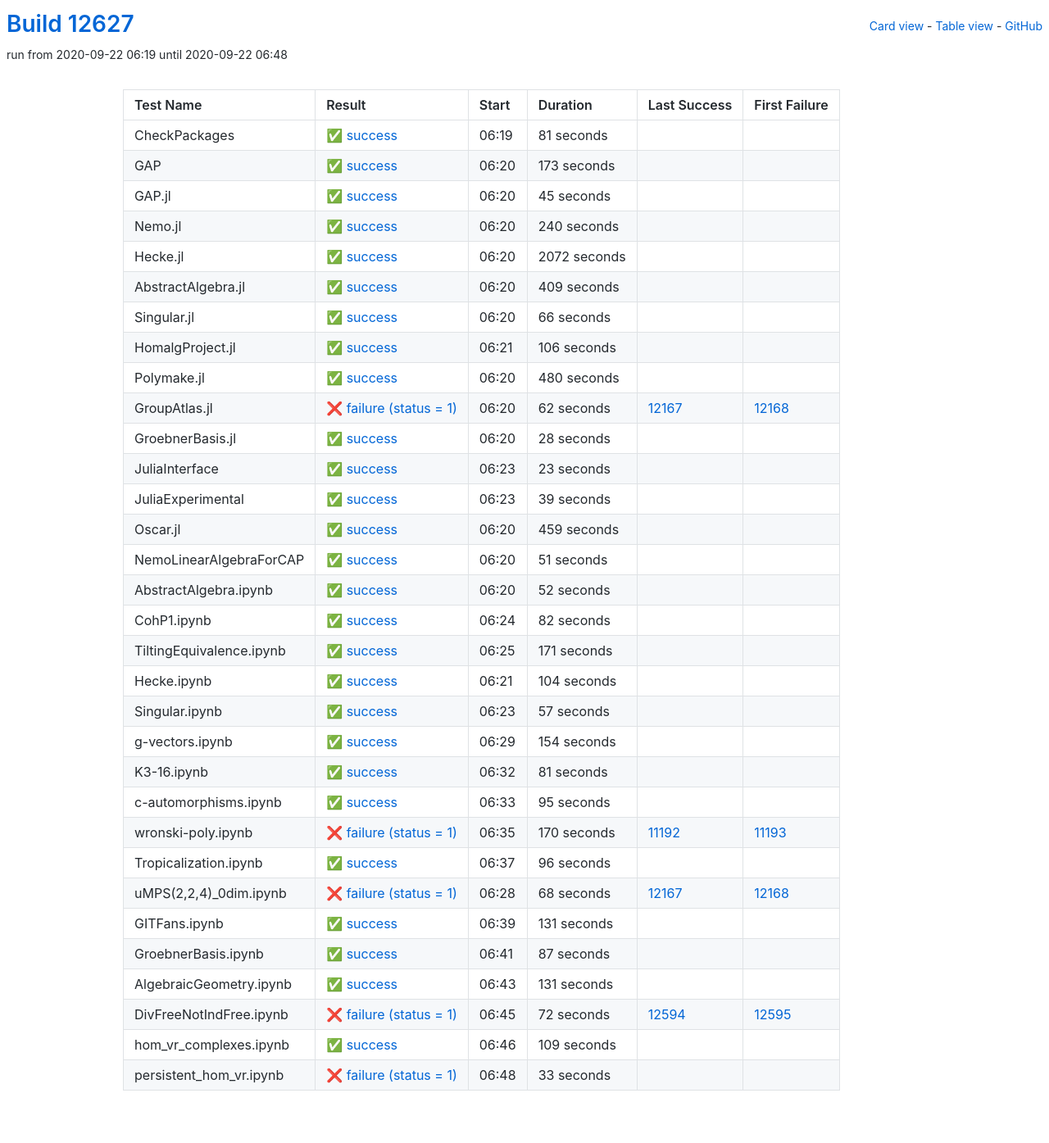
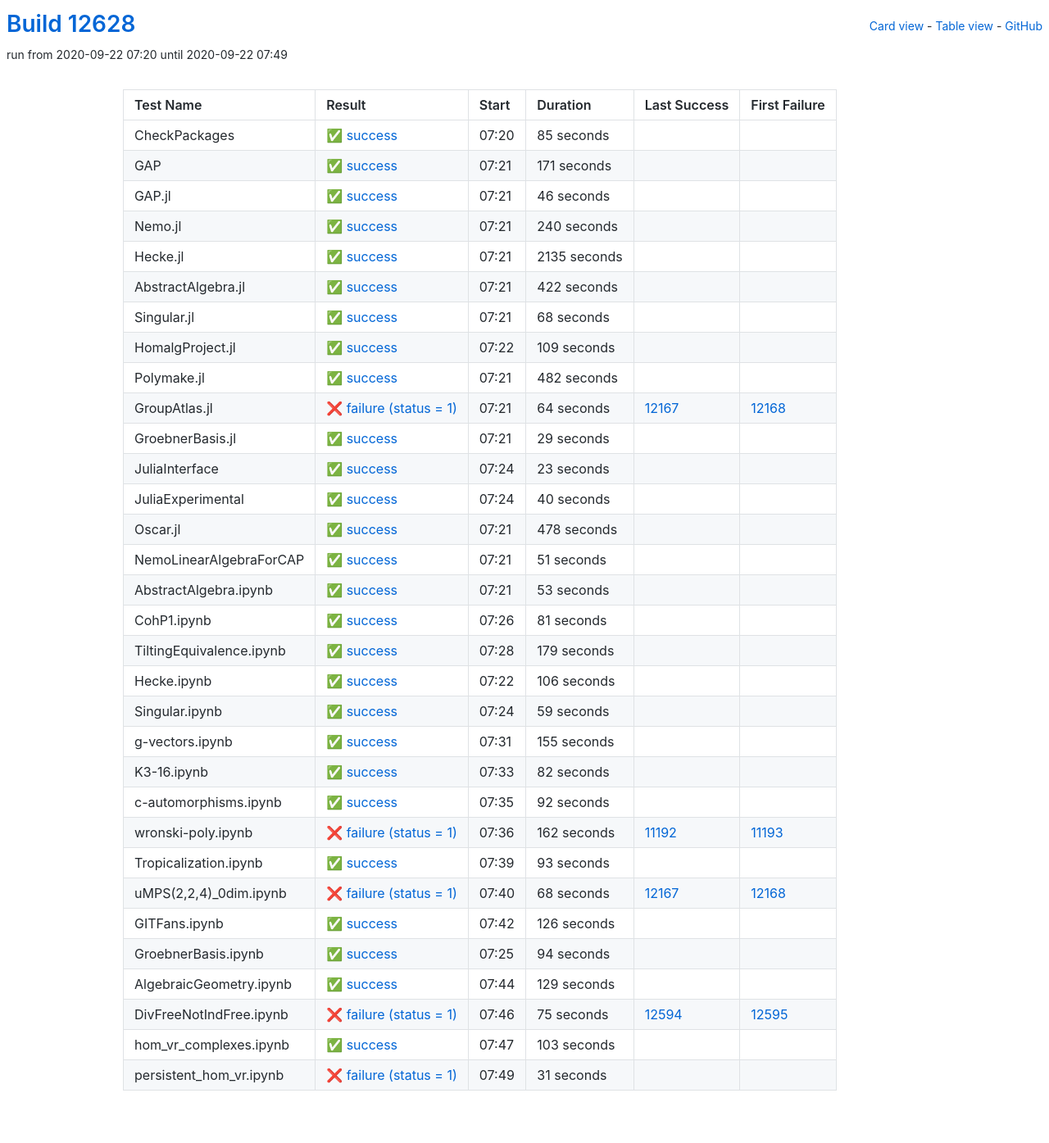
Before and after one commit to oscar-system/oscar-ci-status, a Jekyll site: the page built from table.html, in a window 1280 px wide. Shown: the whole page at 82% size. Built offline with Jekyll 4.4.1, drawn with Linux system fonts in a browser that asks for light colours.

Commit message:
Build #12628

```diff
--- a/_data/ci.yml
+++ b/_data/ci.yml
@@ -1,6 +1,6 @@
 ---
-build: 12627
-build_url: https://oscarci.mathematik.uni-kl.de/job/oscar/12627/
+build: 12628
+build_url: https://oscarci.mathematik.uni-kl.de/job/oscar/12628/
 job: oscar
 organization: oscar-system
 repo: oscar-ci-status
@@ -8,44 +8,44 @@
 tests:
 - name: CheckPackages
   id: checkpackages
-  log: https://oscarci.mathematik.uni-kl.de/job/oscar/12627/artifact/logs/build-12627/CheckPackages.log
-  start: 2020-09-22 06:19
+  log: https://oscarci.mathematik.uni-kl.de/job/oscar/12628/artifact/logs/build-12628/CheckPackages.log
+  start: 2020-09-22 07:20
   success: true
   exitcode: 0
   status: success
-  duration: 81
+  duration: 85
   last_success: false
   last_success_url:
   first_failure: false
   first_failure_url:
 - name: GAP
   id: gap
-  log: https://oscarci.mathematik.uni-kl.de/job/oscar/12627/artifact/logs/build-12627/GAP.log
-  start: 2020-09-22 06:20
+  log: https://oscarci.mathematik.uni-kl.de/job/oscar/12628/artifact/logs/build-12628/GAP.log
+  start: 2020-09-22 07:21
   success: true
   exitcode: 0
   status: success
-  duration: 173
+  duration: 171
   last_success: false
   last_success_url:
   first_failure: false
   first_failure_url:
 - name: GAP.jl
   id: gap-jl
-  log: https://oscarci.mathematik.uni-kl.de/job/oscar/12627/artifact/logs/build-12627/GAP.jl.log
-  start: 2020-09-22 06:20
+  log: https://oscarci.mathematik.uni-kl.de/job/oscar/12628/artifact/logs/build-12628/GAP.jl.log
+  start: 2020-09-22 07:21
   success: true
   exitcode: 0
   status: success
-  duration: 45
+  duration: 46
   last_success: false
   last_success_url:
   first_failure: false
   first_failure_url:
 - name: Nemo.jl
   id: nemo-jl
-  log: https://oscarci.mathematik.uni-kl.de/job/oscar/12627/artifact/logs/build-12627/Nemo.jl.log
-  start: 2020-09-22 06:20
+  log: https://oscarci.mathematik.uni-kl.de/job/oscar/12628/artifact/logs/build-12628/Nemo.jl.log
+  start: 2020-09-22 07:21
   success: true
   exitcode: 0
   status: success
@@ -56,92 +56,92 @@
   first_failure_url:
 - name: Hecke.jl
   id: hecke-jl
-  log: https://oscarci.mathematik.uni-kl.de/job/oscar/12627/artifact/logs/build-12627/Hecke.jl.log
-  start: 2020-09-22 06:20
+  log: https://oscarci.mathematik.uni-kl.de/job/oscar/12628/artifact/logs/build-12628/Hecke.jl.log
+  start: 2020-09-22 07:21
   success: true
   exitcode: 0
   status: success
-  duration: 2072
+  duration: 2135
   last_success: false
   last_success_url:
   first_failure: false
   first_failure_url:
 - name: AbstractAlgebra.jl
   id: abstractalgebra-jl
-  log: https://oscarci.mathematik.uni-kl.de/job/oscar/12627/artifact/logs/build-12627/AbstractAlgebra.jl.log
-  start: 2020-09-22 06:20
+  log: https://oscarci.mathematik.uni-kl.de/job/oscar/12628/artifact/logs/build-12628/AbstractAlgebra.jl.log
+  start: 2020-09-22 07:21
   success: true
   exitcode: 0
   status: success
-  duration: 409
+  duration: 422
   last_success: false
   last_success_url:
   first_failure: false
   first_failure_url:
 - name: Singular.jl
   id: singular-jl
-  log: https://oscarci.mathematik.uni-kl.de/job/oscar/12627/artifact/logs/build-12627/Singular.jl.log
-  start: 2020-09-22 06:20
+  log: https://oscarci.mathematik.uni-kl.de/job/oscar/12628/artifact/logs/build-12628/Singular.jl.log
+  start: 2020-09-22 07:21
   success: true
   exitcode: 0
   status: success
-  duration: 66
+  duration: 68
   last_success: false
   last_success_url:
   first_failure: false
   first_failure_url:
 - name: HomalgProject.jl
   id: homalgproject-jl
-  log: https://oscarci.mathematik.uni-kl.de/job/oscar/12627/artifact/logs/build-12627/HomalgProject.jl.log
-  start: 2020-09-22 06:21
+  log: https://oscarci.mathematik.uni-kl.de/job/oscar/12628/artifact/logs/build-12628/HomalgProject.jl.log
+  start: 2020-09-22 07:22
   success: true
   exitcode: 0
   status: success
-  duration: 106
+  duration: 109
   last_success: false
   last_success_url:
   first_failure: false
   first_failure_url:
 - name: Polymake.jl
   id: polymake-jl
-  log: https://oscarci.mathematik.uni-kl.de/job/oscar/12627/artifact/logs/build-12627/Polymake.jl.log
-  start: 2020-09-22 06:20
+  log: https://oscarci.mathematik.uni-kl.de/job/oscar/12628/artifact/logs/build-12628/Polymake.jl.log
+  start: 2020-09-22 07:21
   success: true
   exitcode: 0
   status: success
-  duration: 480
+  duration: 482
   last_success: false
   last_success_url:
   first_failure: false
   first_failure_url:
 - name: GroupAtlas.jl
   id: groupatlas-jl
-  log: https://oscarci.mathematik.uni-kl.de/job/oscar/12627/artifact/logs/build-12627/GroupAtlas.jl.log
-  start: 2020-09-22 06:20
+  log: https://oscarci.mathematik.uni-kl.de/job/oscar/12628/artifact/logs/build-12628/GroupAtlas.jl.log
+  start: 2020-09-22 07:21
   success: false
   exitcode: 1
   status: failure
-  duration: 62
+  duration: 64
   last_success: 12167
   last_success_url: https://oscarci.mathematik.uni-kl.de/job/oscar/12167/
   first_failure: 12168
   first_failure_url: https://oscarci.mathematik.uni-kl.de/job/oscar/12168/
 - name: GroebnerBasis.jl
   id: groebnerbasis-jl
-  log: https://oscarci.mathematik.uni-kl.de/job/oscar/12627/artifact/logs/build-12627/GroebnerBasis.jl.log
-  start: 2020-09-22 06:20
+  log: https://oscarci.mathematik.uni-kl.de/job/oscar/12628/artifact/logs/build-12628/GroebnerBasis.jl.log
+  start: 2020-09-22 07:21
   success: true
   exitcode: 0
   status: success
-  duration: 28
+  duration: 29
   last_success: false
   last_success_url:
   first_failure: false
   first_failure_url:
 - name: JuliaInterface
   id: juliainterface
-  log: https://oscarci.mathematik.uni-kl.de/job/oscar/12627/artifact/logs/build-12627/JuliaInterface.log
-  start: 2020-09-22 06:23
+  log: https://oscarci.mathematik.uni-kl.de/job/oscar/12628/artifact/logs/build-12628/JuliaInterface.log
+  start: 2020-09-22 07:24
   success: true
   exitcode: 0
   status: success
@@ -152,32 +152,32 @@
   first_failure_url:
 - name: JuliaExperimental
   id: juliaexperimental
-  log: https://oscarci.mathematik.uni-kl.de/job/oscar/12627/artifact/logs/build-12627/JuliaExperimental.log
-  start: 2020-09-22 06:23
+  log: https://oscarci.mathematik.uni-kl.de/job/oscar/12628/artifact/logs/build-12628/JuliaExperimental.log
+  start: 2020-09-22 07:24
   success: true
   exitcode: 0
   status: success
-  duration: 39
+  duration: 40
   last_success: false
   last_success_url:
   first_failure: false
   first_failure_url:
 - name: Oscar.jl
   id: oscar-jl
-  log: https://oscarci.mathematik.uni-kl.de/job/oscar/12627/artifact/logs/build-12627/Oscar.jl.log
-  start: 2020-09-22 06:20
+  log: https://oscarci.mathematik.uni-kl.de/job/oscar/12628/artifact/logs/build-12628/Oscar.jl.log
+  start: 2020-09-22 07:21
   success: true
   exitcode: 0
   status: success
-  duration: 459
+  duration: 478
   last_success: false
   last_success_url:
   first_failure: false
   first_failure_url:
 - name: NemoLinearAlgebraForCAP
   id: nemolinearalgebraforcap
-  log: https://oscarci.mathematik.uni-kl.de/job/oscar/12627/artifact/logs/build-12627/NemoLinearAlgebraForCAP.log
-  start: 2020-09-22 06:20
+  log: https://oscarci.mathematik.uni-kl.de/job/oscar/12628/artifact/logs/build-12628/NemoLinearAlgebraForCAP.log
+  start: 2020-09-22 07:21
   success: true
   exitcode: 0
   status: success
@@ -188,20 +188,80 @@
   first_failure_url:
 - name: AbstractAlgebra.ipynb
   id: abstractalgebra-ipynb
-  log: https://oscarci.mathematik.uni-kl.de/job/oscar/12627/artifact/logs/build-12627/AbstractAlgebra.ipynb.log
-  start: 2020-09-22 06:20
+  log: https://oscarci.mathematik.uni-kl.de/job/oscar/12628/artifact/logs/build-12628/AbstractAlgebra.ipynb.log
+  start: 2020-09-22 07:21
   success: true
   exitcode: 0
   status: success
-  duration: 52
+  duration: 53
   last_success: false
   last_success_url:
   first_failure: false
   first_failure_url:
 - name: CohP1.ipynb
   id: cohp1-ipynb
-  log: https://oscarci.mathematik.uni-kl.de/job/oscar/12627/artifact/logs/build-12627/CohP1.ipynb.log
-  start: 2020-09-22 06:24
+  log: https://oscarci.mathematik.uni-kl.de/job/oscar/12628/artifact/logs/build-12628/CohP1.ipynb.log
+  start: 2020-09-22 07:26
+  success: true
+  exitcode: 0
+  status: success
+  duration: 81
+  last_success: false
+  last_success_url:
+  first_failure: false
+  first_failure_url:
+- name: TiltingEquivalence.ipynb
+  id: tiltingequivalence-ipynb
+  log: https://oscarci.mathematik.uni-kl.de/job/oscar/12628/artifact/logs/build-12628/TiltingEquivalence.ipynb.log
+  start: 2020-09-22 07:28
+  success: true
+  exitcode: 0
+  status: success
+  duration: 179
+  last_success: false
+  last_success_url:
+  first_failure: false
+  first_failure_url:
+- name: Hecke.ipynb
+  id: hecke-ipynb
+  log: https://oscarci.mathematik.uni-kl.de/job/oscar/12628/artifact/logs/build-12628/Hecke.ipynb.log
+  start: 2020-09-22 07:22
+  success: true
+  exitcode: 0
+  status: success
+  duration: 106
+  last_success: false
+  last_success_url:
+  first_failure: false
+  first_failure_url:
+- name: Singular.ipynb
+  id: singular-ipynb
+  log: https://oscarci.mathematik.uni-kl.de/job/oscar/12628/artifact/logs/build-12628/Singular.ipynb.log
+  start: 2020-09-22 07:24
+  success: true
+  exitcode: 0
+  status: success
+  duration: 59
+  last_success: false
+  last_success_url:
+  first_failure: false
+  first_failure_url:
+- name: g-vectors.ipynb
+  id: g-vectors-ipynb
+  log: https://oscarci.mathematik.uni-kl.de/job/oscar/12628/artifact/logs/build-12628/g-vectors.ipynb.log
+  start: 2020-09-22 07:31
+  success: true
+  exitcode: 0
+  status: success
+  duration: 155
+  last_success: false
+  last_success_url:
+  first_failure: false
+  first_failure_url:
+- name: K3-16.ipynb
+  id: k3-16-ipynb
+  log: https://oscarci.mathematik.uni-kl.de/job/oscar/12628/artifact/logs/build-12628/K3-16.ipynb.log
+  start: 2020-09-22 07:33
   success: true
   exitcode: 0
   status: success
@@ -210,106 +270,46 @@
   last_success_url:
   first_failure: false
   first_failure_url:
-- name: TiltingEquivalence.ipynb
-  id: tiltingequivalence-ipynb
-  log: https://oscarci.mathematik.uni-kl.de/job/oscar/12627/artifact/logs/build-12627/TiltingEquivalence.ipynb.log
-  start: 2020-09-22 06:25
+- name: c-automorphisms.ipynb
+  id: c-automorphisms-ipynb
+  log: https://oscarci.mathematik.uni-kl.de/job/oscar/12628/artifact/logs/build-12628/c-automorphisms.ipynb.log
+  start: 2020-09-22 07:35
   success: true
   exitcode: 0
   status: success
-  duration: 171
-  last_success: false
-  last_success_url:
-  first_failure: false
-  first_failure_url:
-- name: Hecke.ipynb
-  id: hecke-ipynb
-  log: https://oscarci.mathematik.uni-kl.de/job/oscar/12627/artifact/logs/build-12627/Hecke.ipynb.log
-  start: 2020-09-22 06:21
-  success: true
-  exitcode: 0
-  status: success
-  duration: 104
-  last_success: false
-  last_success_url:
-  first_failure: false
-  first_failure_url:
-- name: Singular.ipynb
-  id: singular-ipynb
-  log: https://oscarci.mathematik.uni-kl.de/job/oscar/12627/artifact/logs/build-12627/Singular.ipynb.log
-  start: 2020-09-22 06:23
-  success: true
-  exitcode: 0
-  status: success
-  duration: 57
-  last_success: false
-  last_success_url:
-  first_failure: false
-  first_failure_url:
-- name: g-vectors.ipynb
-  id: g-vectors-ipynb
-  log: https://oscarci.mathematik.uni-kl.de/job/oscar/12627/artifact/logs/build-12627/g-vectors.ipynb.log
-  start: 2020-09-22 06:29
-  success: true
-  exitcode: 0
-  status: success
-  duration: 154
-  last_success: false
-  last_success_url:
-  first_failure: false
-  first_failure_url:
-- name: K3-16.ipynb
-  id: k3-16-ipynb
-  log: https://oscarci.mathematik.uni-kl.de/job/oscar/12627/artifact/logs/build-12627/K3-16.ipynb.log
-  start: 2020-09-22 06:32
-  success: true
-  exitcode: 0
-  status: success
-  duration: 81
-  last_success: false
-  last_success_url:
-  first_failure: false
-  first_failure_url:
-- name: c-automorphisms.ipynb
-  id: c-automorphisms-ipynb
-  log: https://oscarci.mathematik.uni-kl.de/job/oscar/12627/artifact/logs/build-12627/c-automorphisms.ipynb.log
-  start: 2020-09-22 06:33
-  success: true
-  exitcode: 0
-  status: success
-  duration: 95
+  duration: 92
   last_success: false
   last_success_url:
   first_failure: false
   first_failure_url:
 - name: wronski-poly.ipynb
   id: wronski-poly-ipynb
-  log: https://oscarci.mathematik.uni-kl.de/job/oscar/12627/artifact/logs/build-12627/wronski-poly.ipynb.log
-  start: 2020-09-22 06:35
+  log: https://oscarci.mathematik.uni-kl.de/job/oscar/12628/artifact/logs/build-12628/wronski-poly.ipynb.log
+  start: 2020-09-22 07:36
   success: false
   exitcode: 1
   status: failure
-  duration: 170
+  duration: 162
   last_success: 11192
   last_success_url: https://oscarci.mathematik.uni-kl.de/job/oscar/11192/
   first_failure: 11193
   first_failure_url: https://oscarci.mathematik.uni-kl.de/job/oscar/11193/
 - name: Tropicalization.ipynb
   id: tropicalization-ipynb
-  log: https://oscarci.mathematik.uni-kl.de/job/oscar/12627/artifact/logs/build-12627/Tropicalization.ipynb.log
-  start: 2020-09-22 06:37
+  log: https://oscarci.mathematik.uni-kl.de/job/oscar/12628/artifact/logs/build-12628/Tropicalization.ipynb.log
+  start: 2020-09-22 07:39
   success: true
   exitcode: 0
   status: success
-  duration: 96
+  duration: 93
   last_success: false
   last_success_url:
   first_failure: false
   first_failure_url:
 - name: uMPS(2,2,4)_0dim.ipynb
   id: umps-2-2-4-0dim-ipynb
-  log: https://oscarci.mathematik.uni-kl.de/job/oscar/12627/artifact/logs/build-12627/uMPS-2-2-4-_0dim.ipynb.log
-  start: 2020-09-22 06:28
+  log: https://oscarci.mathematik.uni-kl.de/job/oscar/12628/artifact/logs/build-12628/uMPS-2-2-4-_0dim.ipynb.log
+  start: 2020-09-22 07:40
   success: false
   exitcode: 1
   status: failure
@@ -320,72 +320,72 @@
   first_failure_url: https://oscarci.mathematik.uni-kl.de/job/oscar/12168/
 - name: GITFans.ipynb
   id: gitfans-ipynb
-  log: https://oscarci.mathematik.uni-kl.de/job/oscar/12627/artifact/logs/build-12627/GITFans.ipynb.log
-  start: 2020-09-22 06:39
+  log: https://oscarci.mathematik.uni-kl.de/job/oscar/12628/artifact/logs/build-12628/GITFans.ipynb.log
+  start: 2020-09-22 07:42
   success: true
   exitcode: 0
   status: success
-  duration: 131
+  duration: 126
   last_success: false
   last_success_url:
   first_failure: false
   first_failure_url:
 - name: GroebnerBasis.ipynb
   id: groebnerbasis-ipynb
-  log: https://oscarci.mathematik.uni-kl.de/job/oscar/12627/artifact/logs/build-12627/GroebnerBasis.ipynb.log
-  start: 2020-09-22 06:41
+  log: https://oscarci.mathematik.uni-kl.de/job/oscar/12628/artifact/logs/build-12628/GroebnerBasis.ipynb.log
+  start: 2020-09-22 07:25
   success: true
   exitcode: 0
   status: success
-  duration: 87
+  duration: 94
   last_success: false
   last_success_url:
   first_failure: false
   first_failure_url:
 - name: AlgebraicGeometry.ipynb
   id: algebraicgeometry-ipynb
-  log: https://oscarci.mathematik.uni-kl.de/job/oscar/12627/artifact/logs/build-12627/AlgebraicGeometry.ipynb.log
-  start: 2020-09-22 06:43
+  log: https://oscarci.mathematik.uni-kl.de/job/oscar/12628/artifact/logs/build-12628/AlgebraicGeometry.ipynb.log
+  start: 2020-09-22 07:44
   success: true
   exitcode: 0
   status: success
-  duration: 131
+  duration: 129
   last_success: false
   last_success_url:
   first_failure: false
   first_failure_url:
 - name: DivFreeNotIndFree.ipynb
   id: divfreenotindfree-ipynb
-  log: https://oscarci.mathematik.uni-kl.de/job/oscar/12627/artifact/logs/build-12627/DivFreeNotIndFree.ipynb.log
-  start: 2020-09-22 06:45
+  log: https://oscarci.mathematik.uni-kl.de/job/oscar/12628/artifact/logs/build-12628/DivFreeNotIndFree.ipynb.log
+  start: 2020-09-22 07:46
   success: false
   exitcode: 1
   status: failure
-  duration: 72
+  duration: 75
   last_success: 12594
   last_success_url: https://oscarci.mathematik.uni-kl.de/job/oscar/12594/
   first_failure: 12595
   first_failure_url: https://oscarci.mathematik.uni-kl.de/job/oscar/12595/
 - name: hom_vr_complexes.ipynb
   id: hom-vr-complexes-ipynb
-  log: https://oscarci.mathematik.uni-kl.de/job/oscar/12627/artifact/logs/build-12627/hom_vr_complexes.ipynb.log
-  start: 2020-09-22 06:46
+  log: https://oscarci.mathematik.uni-kl.de/job/oscar/12628/artifact/logs/build-12628/hom_vr_complexes.ipynb.log
+  start: 2020-09-22 07:47
   success: true
   exitcode: 0
   status: success
-  duration: 109
+  duration: 103
   last_success: false
   last_success_url:
   first_failure: false
   first_failure_url:
 - name: persistent_hom_vr.ipynb
   id: persistent-hom-vr-ipynb
-  log: https://oscarci.mathematik.uni-kl.de/job/oscar/12627/artifact/logs/build-12627/persistent_hom_vr.ipynb.log
-  start: 2020-09-22 06:48
+  log: https://oscarci.mathematik.uni-kl.de/job/oscar/12628/artifact/logs/build-12628/persistent_hom_vr.ipynb.log
+  start: 2020-09-22 07:49
   success: false
   exitcode: 1
   status: failure
-  duration: 33
+  duration: 31
   last_success: false
   last_success_url:
   first_failure: false
```
Also changed, not shown: README.md.
